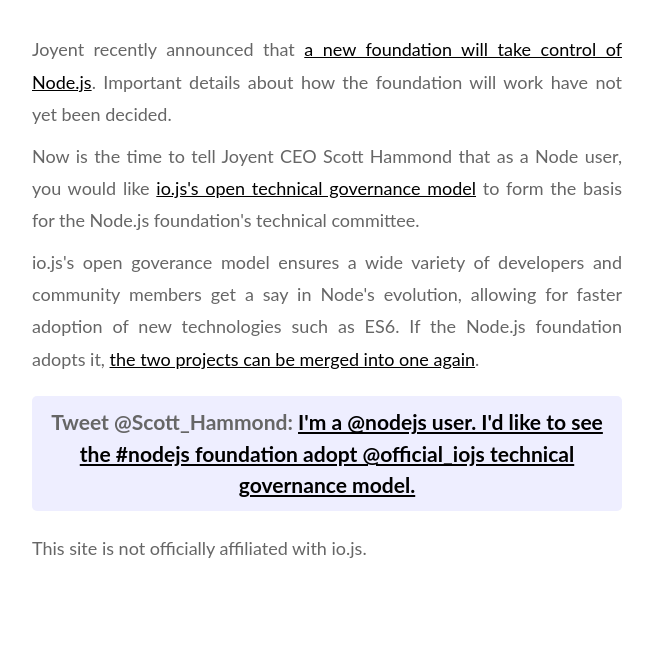
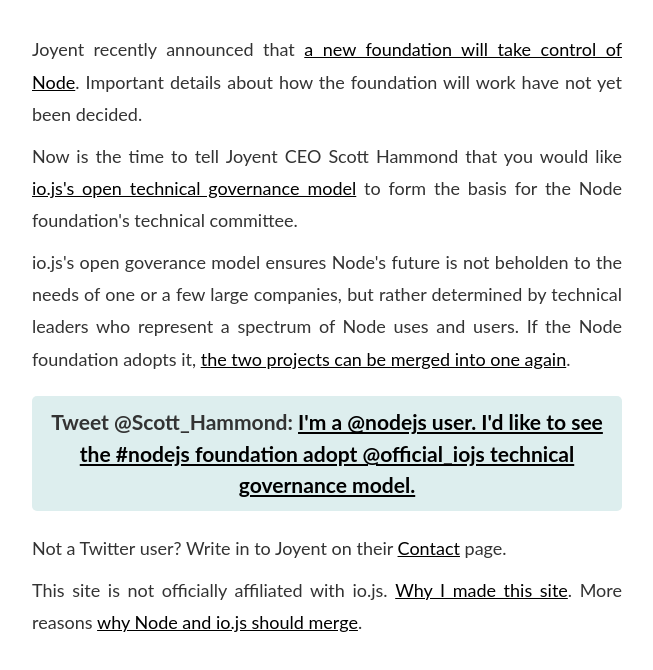
Before and after one commit to sandinmyjoints/nodegovernance.io, a website: page public/index.html in a window 1280 px wide. Shown: the part 120-790 px from the top of the page, without its empty margins (313-966 px from the left). Drawn offline with Linux system fonts and the light colour scheme.

Commit message:
Tweaks and more links.

```diff
--- a/public/css/main.css
+++ b/public/css/main.css
@@ -12,7 +12,7 @@
   -moz-osx-font-smoothing: grayscale;
 }
 body {
-  color: #666;
+  color: #333;
   margin: 0;
   padding: 0;
   text-align: center;
@@ -89,7 +89,7 @@
 }
 .intent {
   font-weight: bold;
-  background: #EEF;
-  padding: 10px 3px;
+  background: #DEE;
+  padding: 10px 10px;
   border-radius: 5px;
 }
--- a/public/index.html
+++ b/public/index.html
@@ -5,7 +5,7 @@
     <meta http-equiv="X-UA-Compatible" content="IE=edge">
     <title>Govern Node Right.</title>
 
-    <meta name="description" content="The Node.js foundation should
+    <meta name="description" content="The Node foundation should
     adopt io.js's open governance model for its technical committee.">
 
     <meta name="viewport" content="width=device-width, initial-scale=1">
@@ -23,31 +23,41 @@
 
       <p> Joyent recently announced that <a
         href="https://www.joyent.com/about/press/joyent-moves-to-establish-nodejs-foundation">a
-        new foundation will take control of Node.js</a>. Important
+        new foundation will take control of Node</a>. Important
         details about how the foundation will work have not yet been
         decided.</p>
 
-      <p>Now is the time to tell Joyent CEO Scott Hammond that as a
-        Node user, you would like <a
+      <p>Now is the time to tell Joyent CEO Scott Hammond that you
+        would like <a
         href="https://github.com/iojs/io.js/blob/v1.x/GOVERNANCE.md">io.js's
         open technical governance model</a> to form the basis for the
-        Node.js foundation's technical committee.</p>
+        Node foundation's technical committee.</p>
 
-      <p>io.js's open goverance model ensures a wide variety of
-        developers and community members get a say in Node's
-        evolution, allowing for faster adoption of new technologies
-        such as ES6. If the Node.js foundation adopts it, <a
+      <p>io.js's open goverance model ensures Node's future is not
+        beholden to the needs of one or a few large companies, but
+        rather determined by technical leaders who represent a
+        spectrum of Node uses and users. If the Node foundation adopts
+        it, <a
         href="https://medium.com/@iojs/io-js-and-a-node-js-foundation-4e14699fb7be">the
         two projects can be merged into one again</a>. </p>
 
-      <h3 class="intent""> Tweet @Scott_Hammond:
+      <h3 class="intent"> Tweet @Scott_Hammond:
         <a href="https://twitter.com/intent/tweet?text=.+%40Scott_Hammond+I%27m+a+%23nodejs+user+and+community+member.+I%27d+like+to+see+%23nodejs+foundation+adopt+%40official_iojs+tech+governance+model.">
         I'm a @nodejs user. I'd
         like to see the #nodejs foundation adopt @official_iojs technical
         governance model.</a>
       </h3>
 
-      <p>This site is not officially affiliated with io.js. </p> </section>
+      <p>Not a Twitter user? Write in to Joyent on their <a
+      href="https://www.joyent.com/contact">Contact</a> page.</p>
+
+      <p>This site is not officially affiliated with io.js. <a
+      href="http://www.williamjohnbert.com/2015/02/why-id-like-node-and-io-dot-js-to-merge/">Why
+      I made this site</a>. More reasons <a
+      href="http://strongloop.com/strongblog/node-js-foundation-io-js-unification/">why
+      Node and io.js should merge</a>.</p>
+
+    </section>
 
     <script type="text/javascript" async src="//platform.twitter.com/widgets.js"></script>
 
```
